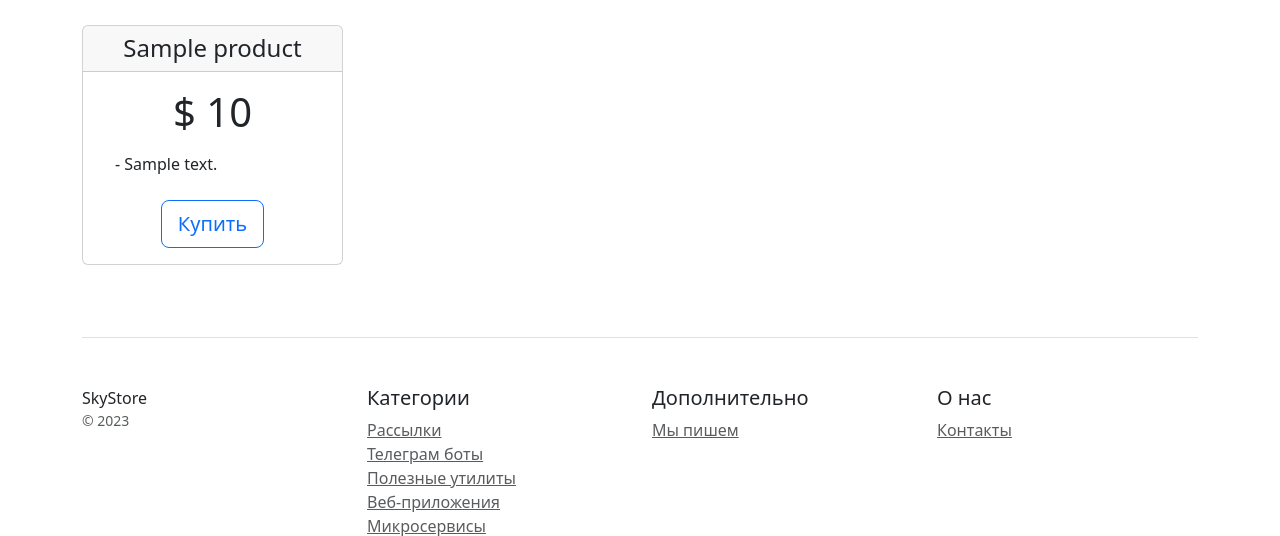
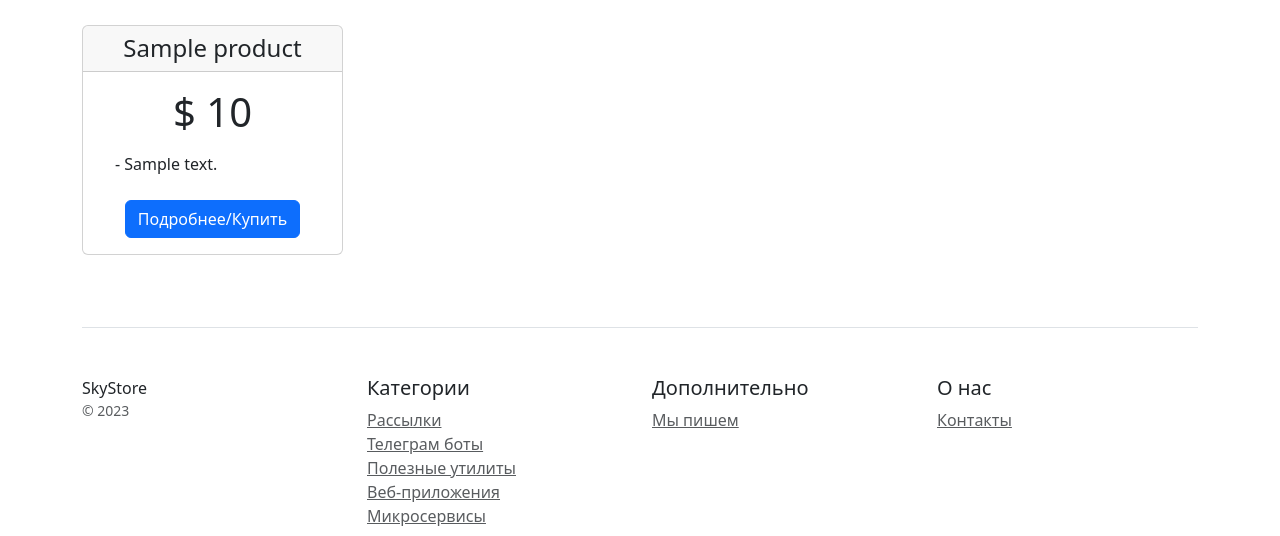
Before and after one commit to yakovenkosa/django_6_2, a Django app: page /catalog/home/ in a window 1280 px wide. Shown: the part 259-795 px from the top of the page. Run offline with Django 5.2, Linux system fonts and the light colour scheme; tables that the repository leaves empty hold one stand-in row (values such as "Sample post"); some libraries are stand-ins or nearby versions.

Commit message:
correction file base.html

```diff
--- a/catalog/templates/base.html
+++ b/catalog/templates/base.html
@@ -13,7 +13,7 @@
                     <ul class="list-unstyled mt-3 mb-4 text-start m-3">
                         <li>- {{ product.description|truncatechars:100 }}</li>
                     </ul>
-                    <button type="button"  class="btn btn-lg btn-block btn-outline-primary" href="{% url 'catalog:product_detail' product.id %}">Купить</button>
+                    <a href="{% url 'catalog:product_detail' product.id %}" class="btn btn-primary">Подробнее/Купить</a>
                 </div>
             </div>
         </div>
```
